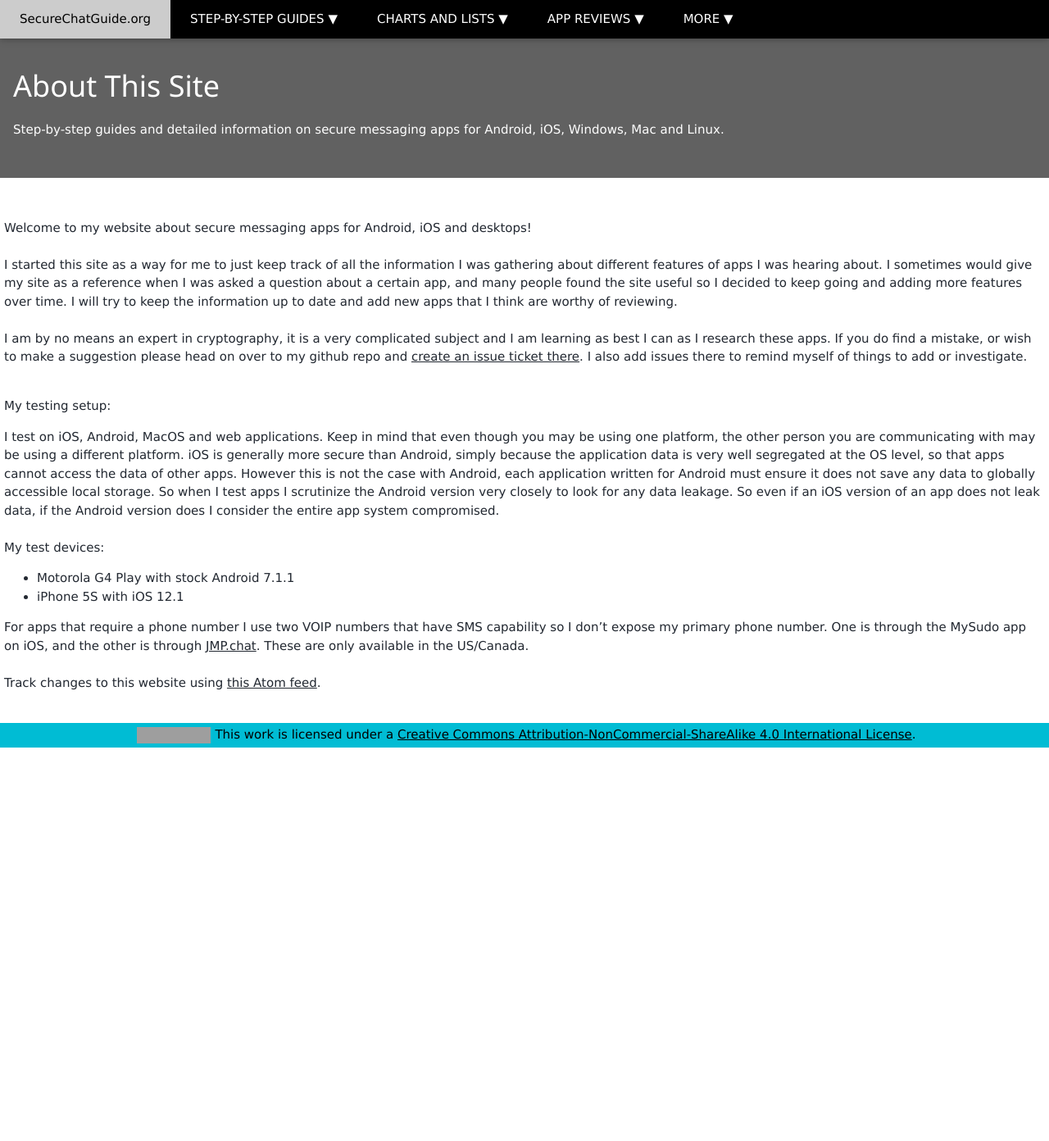
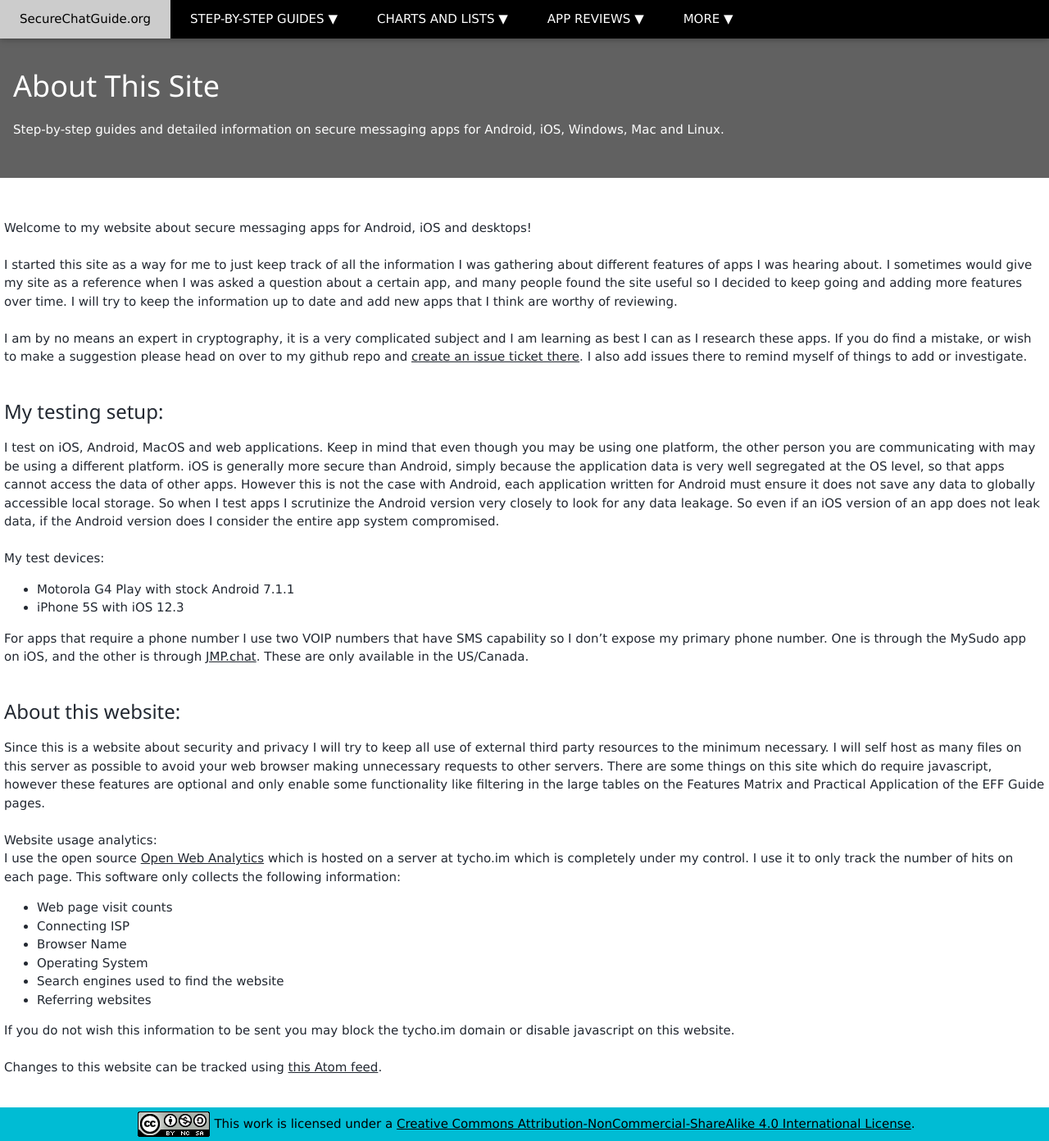
Before and after one commit to Perelandra0x309/secure-im, a Jekyll site: the page built from about.md, in a window 1280 px wide and 1392 px high. Shown: the whole window at 82% size. Built offline with Jekyll 4.4.1, drawn with Linux system fonts in a browser that asks for light colours; grey boxes are pictures that could not be loaded.

Commit message:
Added info on javascript usage and analytics, removed unused layouts, moved CC image to self, updated theme credits

```diff
--- a/_includes/footer.html
+++ b/_includes/footer.html
@@ -1,4 +1,4 @@
-<a rel="license" href="http://creativecommons.org/licenses/by-nc-sa/4.0/"><img alt="Creative Commons License" style="border-width:0;padding:5px;" src="https://i.creativecommons.org/l/by-nc-sa/4.0/88x31.png" /></a>This work is licensed under a <a rel="license" href="http://creativecommons.org/licenses/by-nc-sa/4.0/">Creative Commons Attribution-NonCommercial-ShareAlike 4.0 International License</a>.
+<a rel="license" href="http://creativecommons.org/licenses/by-nc-sa/4.0/"><img alt="Creative Commons License" style="border-width:0;padding:5px;" src="/images/cc_byncsa.png" /></a>This work is licensed under a <a rel="license" href="http://creativecommons.org/licenses/by-nc-sa/4.0/">Creative Commons Attribution-NonCommercial-ShareAlike 4.0 International License</a>.
 <!-- Start Open Web Analytics Tracker -->
 <script type="text/javascript">
 //<![CDATA[
--- a/about.md
+++ b/about.md
@@ -8,14 +8,29 @@ I started this site as a way for me to just keep track of all the information I
 <br>
 I am by no means an expert in cryptography, it is a very complicated subject and I am learning as best I can as I research these apps.  If you do find a mistake, or wish to make a suggestion please head on over to my github repo and <a target="_blank" href="https://github.com/Perelandra0x309/secure-im/issues">create an issue ticket there</a>.  I also add issues there to remind myself of things to add or investigate.<br>
 <br>
-<p id="testing">My testing setup:</p>
+<h3 id="testing">My testing setup:</h3>
 I test on iOS, Android, MacOS and web applications.  Keep in mind that even though you may be using one platform, the other person you are communicating with may be using a different platform.  iOS is generally more secure than Android, simply because the application data is very well segregated at the OS level, so that apps cannot access the data of other apps.  However this is not the case with Android, each application written for Android must ensure it does not save any data to globally accessible local storage.  So when I test apps I scrutinize the Android version very closely to look for any data leakage. So even if an iOS version of an app does not leak data, if the Android version does I consider the entire app system compromised.<br>
 <br id="testsetup">
 My test devices:
 <ul>
   <li>Motorola G4 Play with stock Android 7.1.1</li>
-  <li>iPhone 5S with iOS 12.1</li>
+  <li>iPhone 5S with iOS 12.3</li>
 </ul>
 For apps that require a phone number I use two VOIP numbers that have SMS capability so I don't expose my primary phone number.  One is through the MySudo app on iOS, and the other is through <a target="_blank" href="https://jmp.chat">JMP.chat</a>.  These are only available in the US/Canada.<br>
 <br>
-Track changes to this website using <a href="https://github.com/perelandra0x309/secure-im/commits/master.atom">this Atom feed</a>.
+<h3>About this website:</h3>
+Since this is a website about security and privacy I will try to keep all use of external third party resources to the minimum necessary.  I will self host as many files on this server as possible to avoid your web browser making unnecessary requests to other servers.  There are some things on this site which do require javascript, however these features are optional and only enable some functionality like filtering in the large tables on the Features Matrix and Practical Application of the EFF Guide pages.<br>
+<br>
+Website usage analytics:<br>
+I use the open source <a href="http://www.openwebanalytics.com/">Open Web Analytics</a> which is hosted on a server at tycho.im which is completely under my control.  I use it to only track the number of hits on each page.  This software only collects the following information:
+<ul>
+<li>Web page visit counts</li>
+<li>Connecting ISP</li>
+<li>Browser Name</li>
+<li>Operating System</li>
+<li>Search engines used to find the website</li>
+<li>Referring websites</li>
+</ul>
+If you do not wish this information to be sent you may block the tycho.im domain or disable javascript on this website.<br>
+<br>
+Changes to this website can be tracked using <a href="https://github.com/perelandra0x309/secure-im/commits/master.atom">this Atom feed</a>.
```
Also changed, not shown: _layouts/chart.html (deleted, +0 -51 lines), _layouts/single_full.html (deleted, +0 -94 lines), README.md, images/cc_byncsa.png (added).
